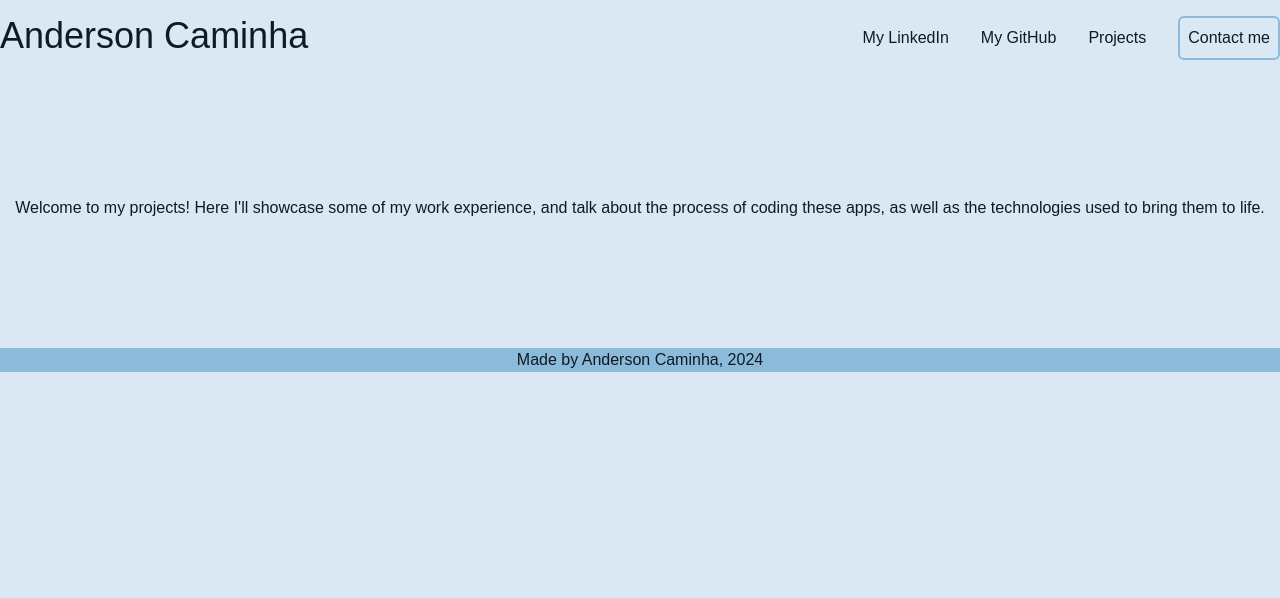
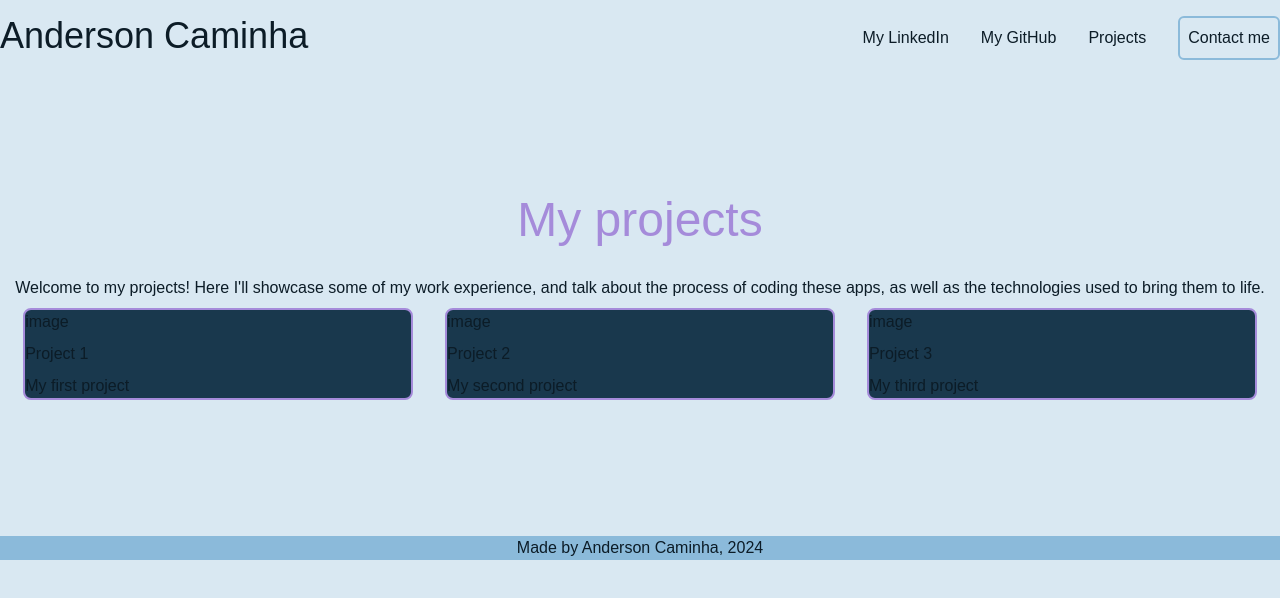
Before and after one commit to and3rcg/my-portfolio, a Next.js app: page /projects in a window 1280 px wide. Shown: the top 598 px of the page. Built offline with nearby package versions, Linux system fonts and the light colour scheme.

Commit message:
wip: starting projects page development

```diff
--- a/app/projects/page.tsx
+++ b/app/projects/page.tsx
@@ -1,13 +1,52 @@
 /* eslint-disable react/no-unescaped-entities */
 
-import React from 'react'
+"use client";
+
+import React from 'react';
+
 
 const Projects = () => {
+  const projectList = [
+    {
+      title: "Project 1",
+      shortDescription: "My first project",
+      githubRepo: "https://github.com/"
+    },
+    {
+      title: "Project 2",
+      shortDescription: "My second project",
+      githubRepo: "https://github.com/"
+    },
+    {
+      title: "Project 3",
+      shortDescription: "My third project",
+      githubRepo: "https://github.com/"
+    }
+  ]
+
   return (
     <div>
-      <div>
-        Welcome to my projects! Here I'll showcase some of my work experience, and talk about the process of
-        coding these apps, as well as the technologies used to bring them to life.
+      <div className="flex flex-col max-w-full">
+        <div className="flex justify-center">
+          <h1 className="text-3xl lg:text-5xl text-accent-300 mb-8">My projects</h1>
+        </div>
+        <div>
+          Welcome to my projects! Here I'll showcase some of my work experience, and talk about the process of
+          coding these apps, as well as the technologies used to bring them to life.
+        </div>
+      </div>
+
+      {/* project list */}
+      <div className="grid grid-cols-2 lg:grid-cols-3 gap-x-4 gap-y-6">
+        {projectList.map(project => {
+          return(
+            <div key={project.title} className="flex flex-col align-middle bg-primary-800 border-2 border-accent-300 m-2 cursor-pointer rounded-lg hover:scale-110 duration-300 ease-in-out">
+              <div>image</div>
+              <div className="my-2">{project.title}</div>
+              <div>{project.shortDescription}</div>
+            </div>
+          )
+        })}
       </div>
     </div>
   )
```
